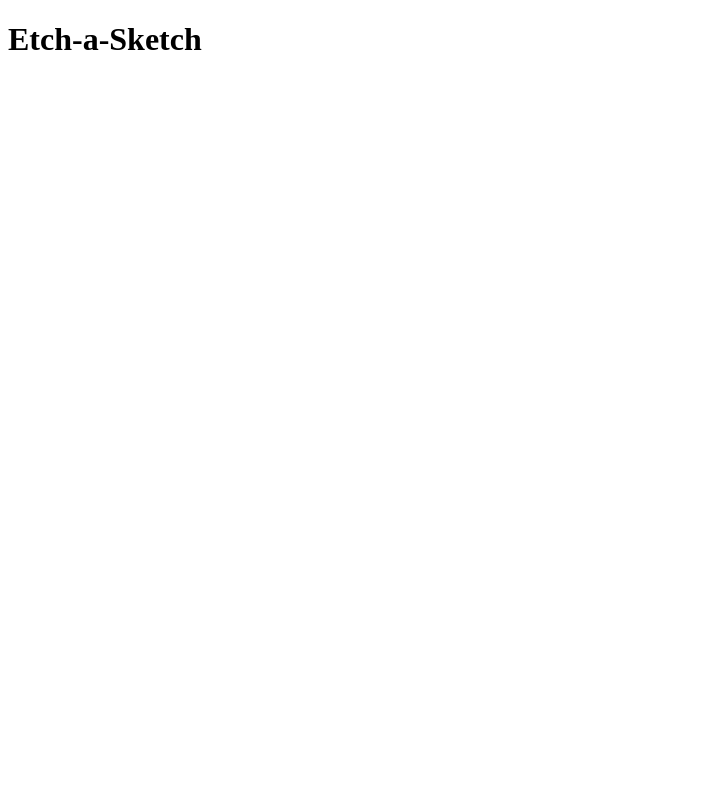
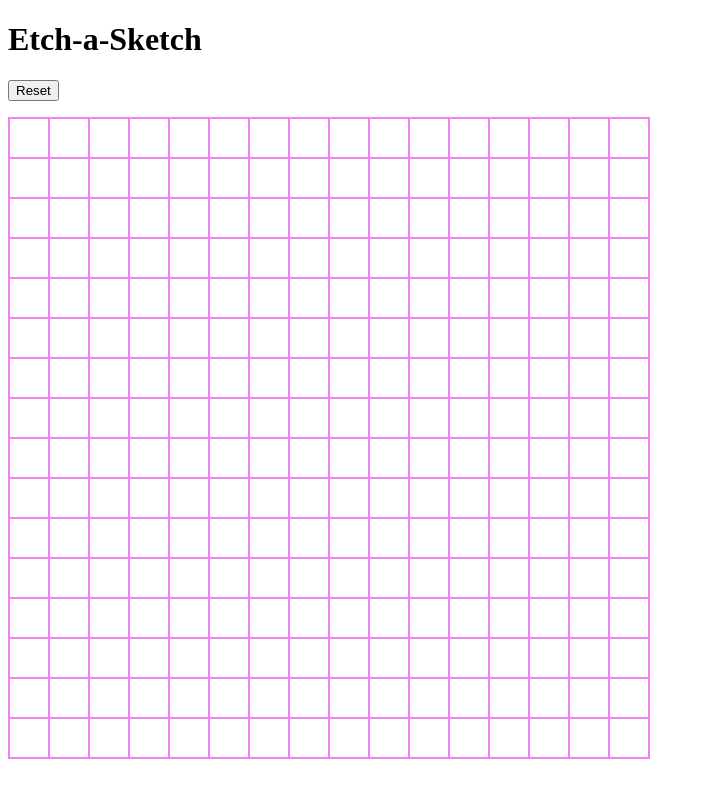
Before and after one commit to elenanelmes/etch-a-sketch, a plain HTML site: page index.html in a window 1280 px wide. Shown: the whole page, without its empty margins (0-705 px from the left). Drawn offline with Linux system fonts and the light colour scheme.

Commit message:
add basic functionality

```diff
--- a/index.html
+++ b/index.html
@@ -8,5 +8,6 @@
     </head>
     <body id="body">
         <h1>Etch-a-Sketch</h1>
+        <button id="btn-reset">Reset</button>
     </body>
 </html>
--- a/script.js
+++ b/script.js
@@ -0,0 +1,37 @@
+const body = document.querySelector('#body');
+const cells = document.querySelectorAll('.cell');
+const btnReset = document.querySelector('#btn-reset');
+
+const GRID_SIZE = 16;
+
+function createGrid() {
+    const grid = createElement('div', { id: 'grid' });
+    for (let i = 0; i < GRID_SIZE * GRID_SIZE; i++) {
+        const cell = createElement('div', { id: i, class: 'cell' });
+        cell.addEventListener('mouseover', changeCellColour);
+        grid.appendChild(cell);
+    }
+    body.appendChild(grid);
+}
+
+createGrid();
+
+btnReset.addEventListener("click", resetGrid);
+
+function changeCellColour(e) {
+    e.target.classList.add('fill');
+}
+
+function resetGrid() {
+    const cells =
+    cells.forEach(cell => {
+        cell.classList.remove('fill');
+    });
+}
+
+function createElement(tag, attributes = {}, textContent = '') {
+    const element = document.createElement(tag);
+    Object.keys(attributes).forEach(attr => element.setAttribute(attr, attributes[attr]));
+    if (textContent) element.textContent = textContent;
+    return element;
+}
--- a/styles.css
+++ b/styles.css
@@ -0,0 +1,28 @@
+:root {
+    --border: 1px solid violet;
+    --cell-size: 40px;
+}
+
+#grid {
+    border: var(--border);
+    box-sizing: content-box;
+    display: flex;
+    flex-wrap: wrap;
+    width: calc(var(--cell-size) * 16);
+}
+
+.cell {
+    background: white;
+    border: var(--border);
+    box-sizing: border-box;
+    height: var(--cell-size);
+    width: var(--cell-size);
+}
+
+.fill {
+    background: orange;
+}
+
+#btn-reset {
+    margin-block-end: 1rem;
+}
```
